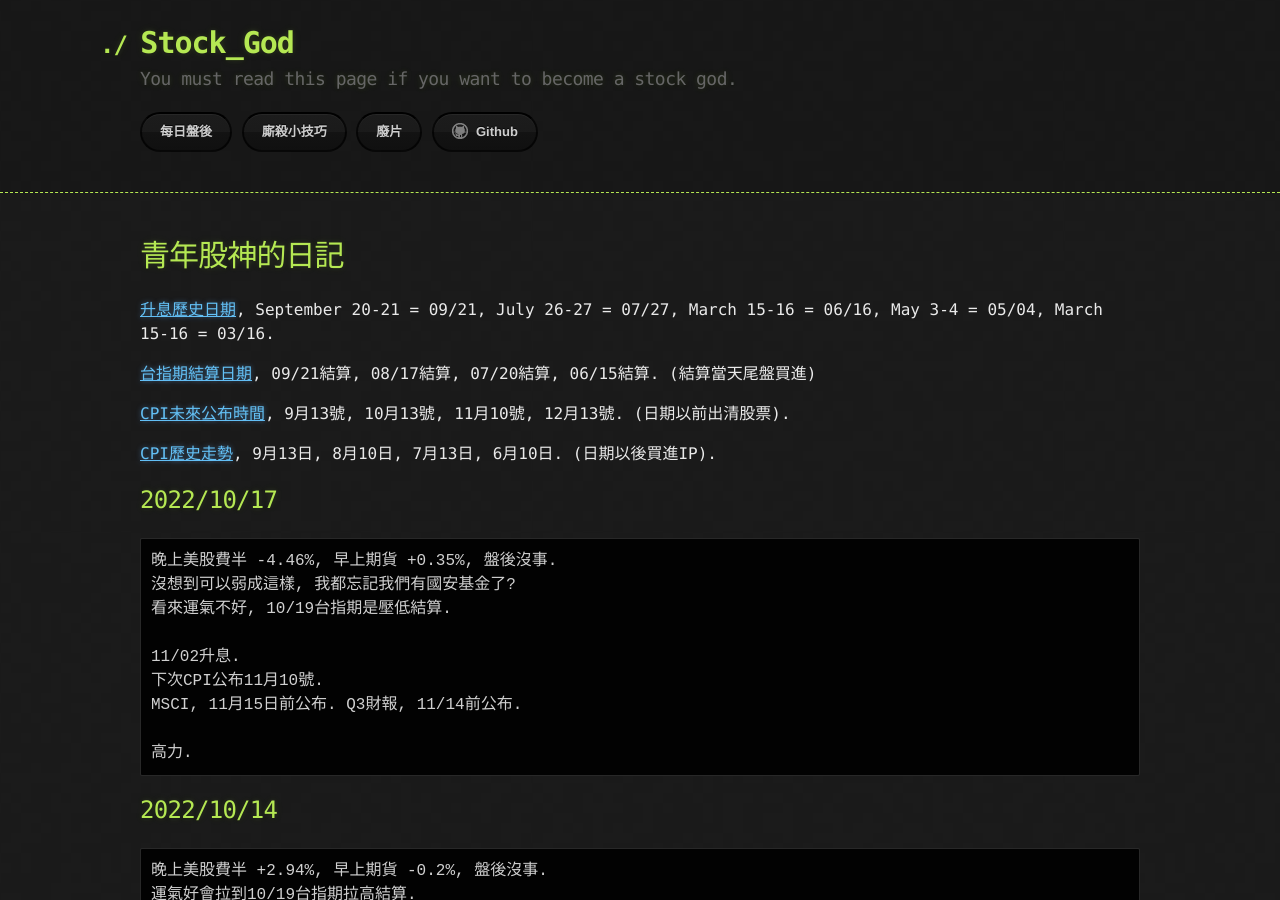
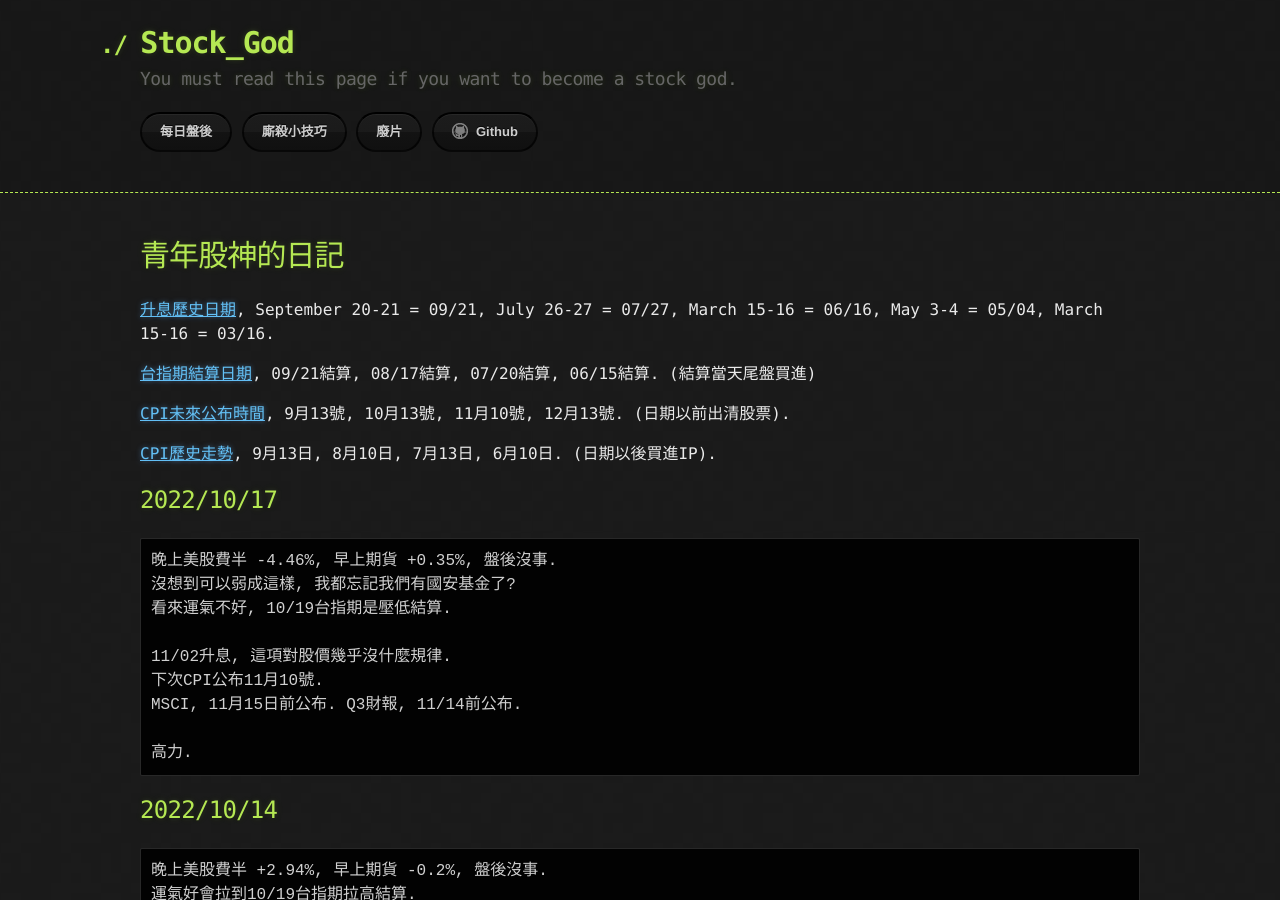
Before and after one commit to lepg5487/Stock_God, a Jekyll site: the page built from index.md, in a window 1280 px wide and 900 px high. Built offline with Jekyll 4.4.1, drawn with Linux system fonts in a browser that asks for light colours; our own code applies the rules of GitHub Pages for plain Markdown files.

Commit message:
Update index.md

```diff
--- a/index.md
+++ b/index.md
@@ -19,7 +19,7 @@ layout: testlayouts
 沒想到可以弱成這樣, 我都忘記我們有國安基金了?
 看來運氣不好, 10/19台指期是壓低結算.
 
-11/02升息.
+11/02升息, 這項對股價幾乎沒什麼規律.
 下次CPI公布11月10號.
 MSCI, 11月15日前公布. Q3財報, 11/14前公布.
 
```
